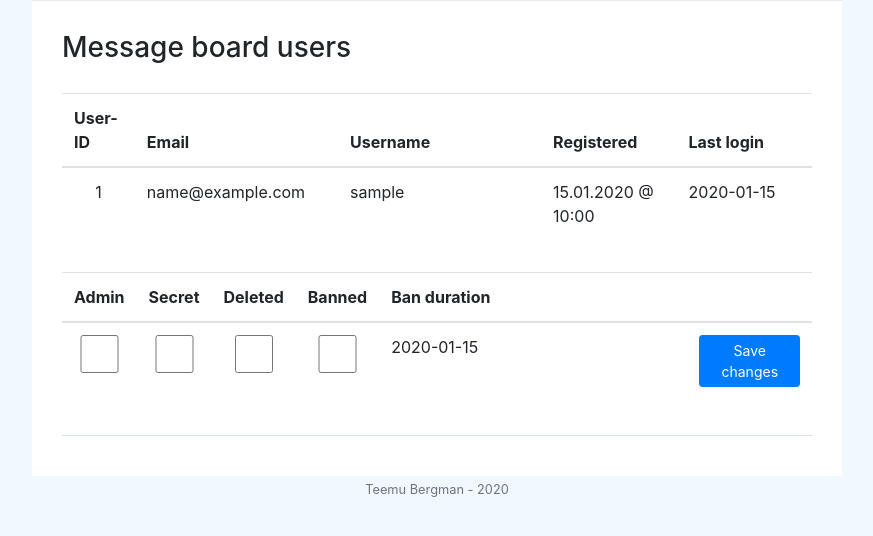
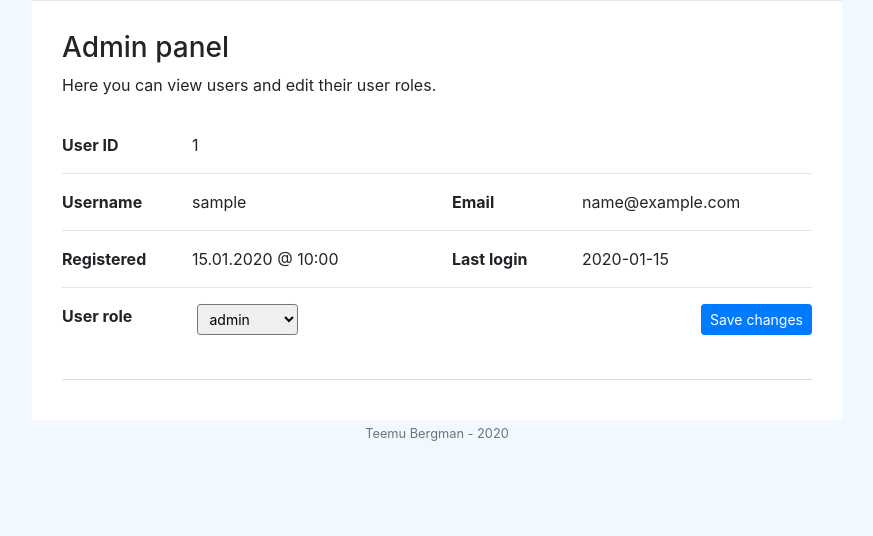
Before and after one commit to TeemuBergman/messageboard, a Python web app: template messageboard/templates/admin/admin.html in a window 1280 px wide. Shown: the part 76-612 px from the top of the page, without its empty margins (203-1076 px from the left). Run offline with Jinja, Linux system fonts and the light colour scheme; the template is opened without the code that fills it: most values are stand-ins (such as "Sample title", 1, 10 or a date in 2020); some libraries are stand-ins or nearby versions.

Commit message:
Admin panel revamp.

```diff
--- a/messageboard/templates/admin/admin.html
+++ b/messageboard/templates/admin/admin.html
@@ -2,85 +2,60 @@
 
 {% block content %}
 	<div class="ibox-content forum-container">
-
 		<!-- Header for user control panel -->
 		<div class="row">
 			<div class="col-md-12">
-                <h3 class="text-break">Message board users</h3>
+				<h3 class="text-break">Admin panel</h3>
+				<p>Here you can view users and edit their user roles.</p>
 			</div>
 		</div>
-
 		<!-- List all users -->
 		{% for row in users %}
-            <div class="forum-item position-relative">
+			<div class="forum-item">
+				<!-- Individual user info -->
 				<div class="row">
-                    <div class="col-md-12">
-
-                        <!-- First row of user account info -->
-                        <table class="table">
-                            <thead>
-                            <tr>
-                                <th scope="col" class="col-md-1">User-ID</th>
-                                <th scope="col" class="col-md-3">Email</th>
-                                <th scope="col" class="col-md-3">Username</th>
-                                <th scope="col" class="col-md-2">Registered</th>
-                                <th scope="col" class="col-md-2">Last login</th>
-                            </tr>
-                            </thead>
-                            <tbody>
-                            <tr>
-                                <td class="text-center"><p>{{ row.user_id }}</p></td>
-                                <td><p>{{ row.email }}</p></td>
-                                <td><p>{{ row.username }}</p></td>
-                                <td><p>{{ row.account_created.strftime("%d.%m.%Y @ %H:%M") }}</p></td>
-                                <td><p>{{ row.last_login.strftime("%d.%m.%Y @ %H:%M") }}</p></td>
-                            </tr>
-                            </tbody>
-                        </table>
-
-                        <!-- Edit user settings -->
+					<div class="col-md-2">
+						<b>User ID</b>
+					</div>
+					<div class="col-md-10">{{ row.user_id }}</div>
+				</div>
+				<hr>
+				<div class="row">
+					<div class="col-md-2"><b>Username</b></div>
+					<div class="col-md-4">{{ row.username }}</div>
+					<div class="col-md-2"><b>Email</b></div>
+					<div class="col-md-4">{{ row.email }}</div>
+				</div>
+				<hr>
+				<div class="row">
+					<div class="col-md-2"><b>Registered</b></div>
+					<div class="col-md-4">{{ row.account_created.strftime("%d.%m.%Y @ %H:%M") }}</div>
+					<div class="col-md-2"><b>Last login</b></div>
+					<div class="col-md-4">{{ row.last_login.strftime("%d.%m.%Y @ %H:%M") }}</div>
+				</div>
+				<hr>
+				<div class="row">
+					<div class="col-md-2"><b>User role</b></div>
+					<div class="col-md-10">
 						<form action="/admin" method="post">
-                            <table class="table">
-                                <thead>
-                                <tr>
-                                    <th scope="col" class="col-md-1">Admin</th>
-                                    <th scope="col" class="col-md-1">Secret</th>
-                                    <th scope="col" class="col-md-1">Deleted</th>
-                                    <th scope="col" class="col-md-1">Banned</th>
-                                    <th scope="col" class="col-md-5">Ban duration</th>
-                                    <th scope="col" class="col-md-2"></th>
-                                </tr>
-                                </thead>
-
-                                <tbody>
-                                <tr>
-                                    <td><input type="checkbox" class="form-control" name="admin"
-                                               {% if row.admin %}checked{% else %}{% endif %}></td>
-                                    <td><input type="checkbox" class="form-control" name="view_secret"
-                                               {% if row.view_secret %}checked{% else %}{% endif %}></td>
-                                    <td><input type="checkbox" class="form-control" name="deleted"
-                                               {% if row.deleted %}checked{% else %}{% endif %}></td>
-                                    <td><input type="checkbox" class="form-control" name="banned"
-                                               {% if row.banned %}checked{% else %}{% endif %}></td>
-                                    <td>
-                                        {% if row.ban_duration %}
-                                            <p>{{ row.ban_duration.strftime("%d.%m.%Y @ %H:%M") }}</p>
-                                        {% else %}
-                                            <p>None</p>
-                                        {% endif %}
-									</td>
-									<td>
+							<label for="user_role_select"></label>
+							<select class="form-control-sm" id="user_role_select" name="user_role">
+								<option selected="selected">{{ row.user_role }}</option>
+								<option value="ADMIN">ADMIN</option>
+								<option value="SECRET">SECRET</option>
+								<option value="USER">USER</option>
+								<option value="BANNED">BANNED</option>
+								<option value="DELETED">DELETED</option>
+							</select>
+							<input type="hidden" name="user_id" value="{{ row.user_id }}">
 							<button type="submit" class="btn btn-primary btn-sm float-right"
 									name="save_changes" value="{{ row.user_id }}">
 								Save changes
 							</button>
-                                    </td>
-                                </tr>
-                                </tbody>
-                            </table>
 						</form>
 					</div>
 				</div>
+				<br/>
 			</div>
 		{% endfor %}
 	</div>
```
Lines whose indentation alone changed are shown as unchanged.
